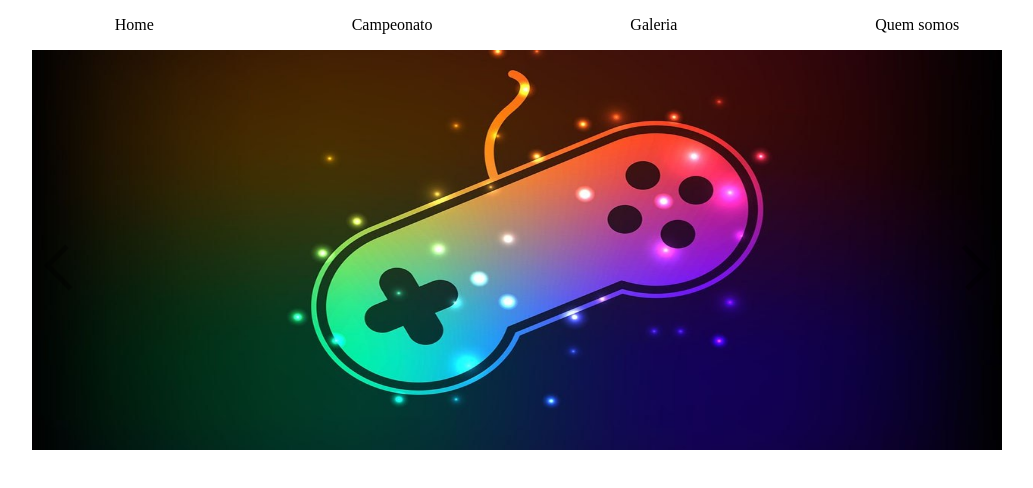
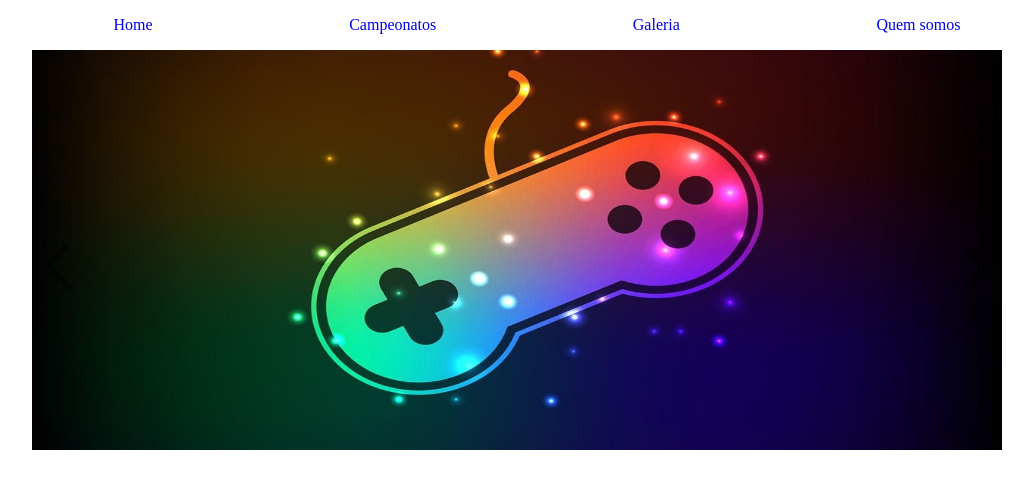
Before and after one commit to GuilhermeLimaSoares/iFast, an Angular app: page /home in a window 1280 px wide. Shown: the top 488 px of the page, without its empty margins (123-1156 px from the left). Built offline with nearby package versions, Linux system fonts and the light colour scheme.

Commit message:
Removendo sublinhado do menu

```diff
--- a/src/app/components/header/header.component.html
+++ b/src/app/components/header/header.component.html
@@ -1,11 +1,10 @@
-<!--BEM  BLOCO ELEMENTO MODIFICADOR-->
 <header class="header">
     <div class="navigation">
         <ul class="list">
-            <li class="list__item"><a routerLink="/home"></a>Home </li>
-            <li class="list__item"><a routerLink="/championship"></a>Campeonato</li>
-            <li class="list__item"><a routerLink="/gallery"></a>Galeria</li>
-            <li class="list__item"><a routerLink="/about"></a>Quem somos</li>
+            <li class="list__item"><a class="item" routerLink="/home">Home</a></li>
+            <li class="list__item"><a class="item" routerLink="/championship">Campeonatos</a></li>
+            <li class="list__item"><a class="item" routerLink="/gallery">Galeria</a></li>
+            <li class="list__item"><a class="item" routerLink="/about">Quem somos</a></li>
         </ul>
     </div>
 </header>
--- a/src/app/components/header/header.component.scss
+++ b/src/app/components/header/header.component.scss
@@ -7,6 +7,9 @@
             display: flex;
             &__item {
                 display: inline;
+                .item{
+                    text-decoration: none;
+                }
             }
         }
     }
```
